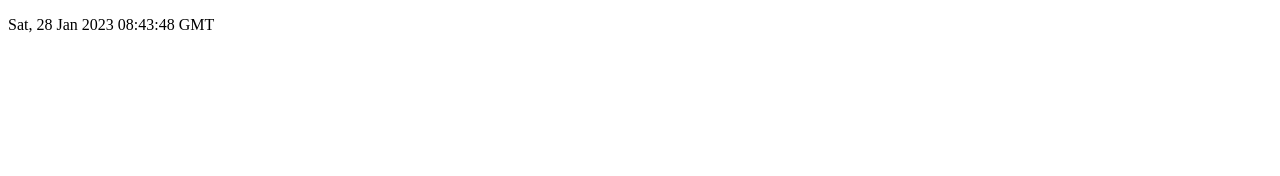
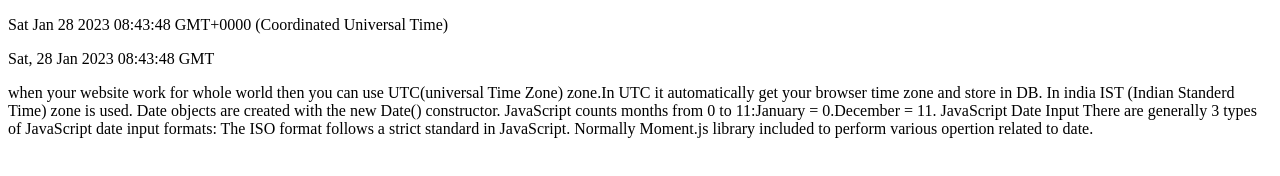
Before and after one commit to sksalman0425/JavaScript-practice2, a plain HTML site: page day17/dates-method.html in a window 1280 px wide. Drawn offline with Linux system fonts and the light colour scheme.

Commit message:
changes done in day17 folder

```diff
--- a/day17/dates-method.html
+++ b/day17/dates-method.html
@@ -8,11 +8,26 @@
     <script></script>
   </head>
   <body>
-    <p id="demo"></p>
+    <p id="demo1"></p>
+    <p id="demo2"></p>
+    <p id="demo3">
+      when your website work for whole world then you can use UTC(universal Time
+      Zone) zone.In UTC it automatically get your browser time zone and store in
+      DB. In india IST (Indian Standerd Time) zone is used.
+      Date objects are created with the new Date() constructor.
+      JavaScript counts months from 0 to 11:January = 0.December = 11.
+      JavaScript Date Input
+      There are generally 3 types of JavaScript date input formats:
+      The ISO format follows a strict standard in JavaScript.
+      Normally Moment.js library included to perform various opertion related to date.
+    </p>
     <script>
       const d = new Date();
-    //   d.
-      document.getElementById("demo").innerHTML = d.toUTCString();
+      // Date objects are static. The "clock" is not "running".
+
+      //The computer clock is ticking, date objects are not.
+      document.getElementById("demo1").innerHTML = d;
+      document.getElementById("demo2").innerHTML = d.toUTCString(); //it is 5.30 backward than indian time.
     </script>
   </body>
 </html>
```
Also changed, not shown: day17/array-methods.html (+32 -13 lines).
